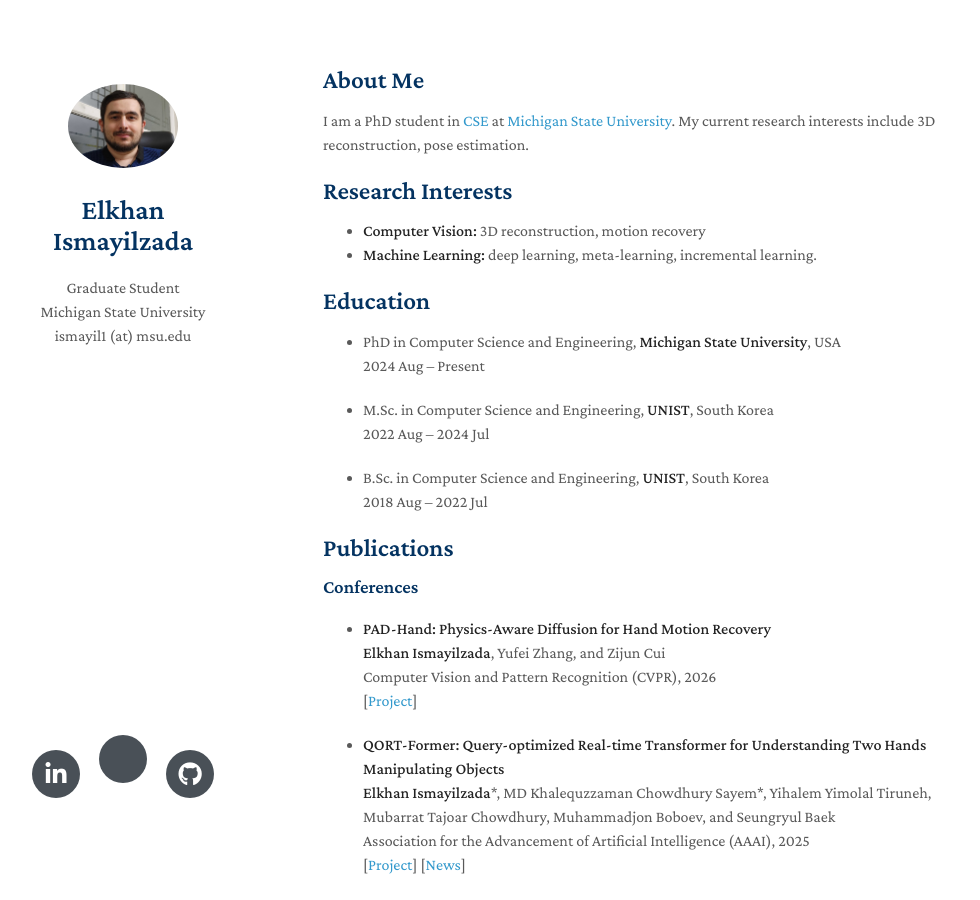
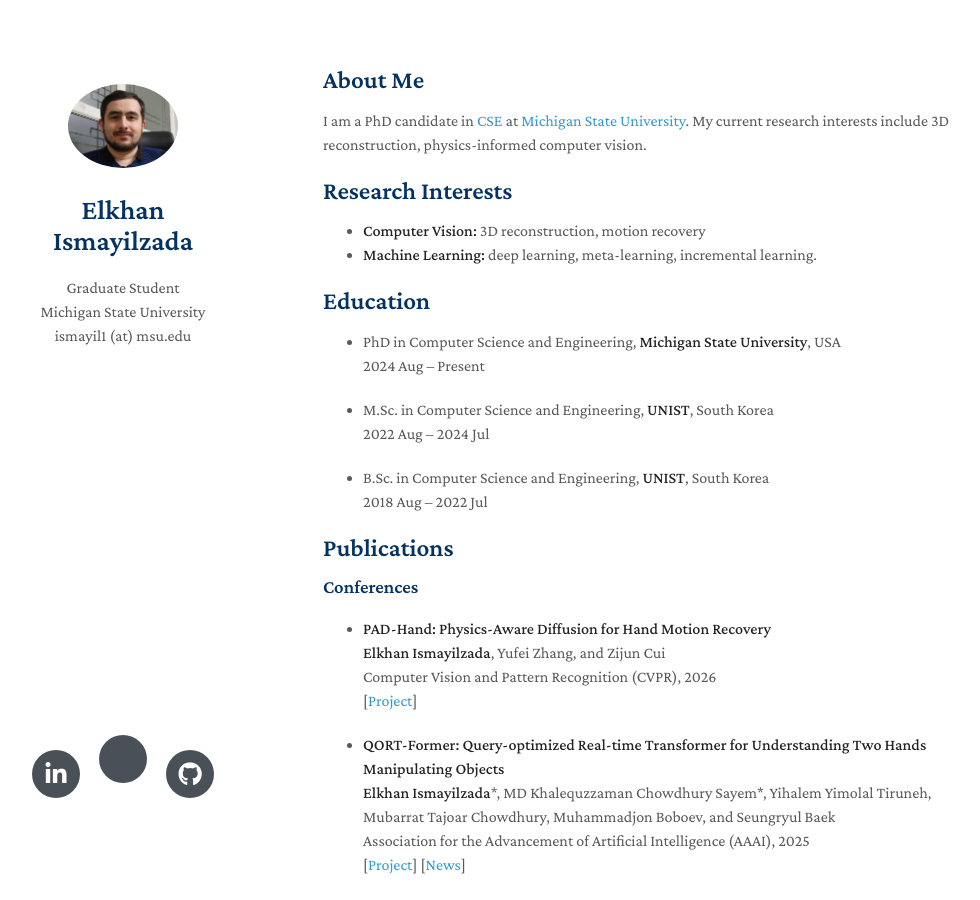
Before and after one commit to elkhanzada/elkhanzada.github.io, a Jekyll site: the page built from index.md, in a window 1280 px wide and 900 px high. Shown: the whole window, without its empty margins (147-1127 px from the left). Built offline with Jekyll 4.4.1, drawn with Linux system fonts in a browser that asks for light colours; nearby versions of some CDN libraries; a style sheet for code colours, icons or effects is not loaded; our own code applies the rules of GitHub Pages for plain Markdown files.

Commit message:
Update index.md

```diff
--- a/index.md
+++ b/index.md
@@ -4,7 +4,7 @@
 
 ## About Me
 
-I am a PhD student in [CSE](https://engineering.msu.edu/about/departments/cse) at [Michigan State University](https://msu.edu/). My current research interests include 3D reconstruction, pose estimation.
+I am a PhD candidate in [CSE](https://engineering.msu.edu/about/departments/cse) at [Michigan State University](https://msu.edu/). My current research interests include 3D reconstruction, physics-informed computer vision.
 
 ## Research Interests
 
```
